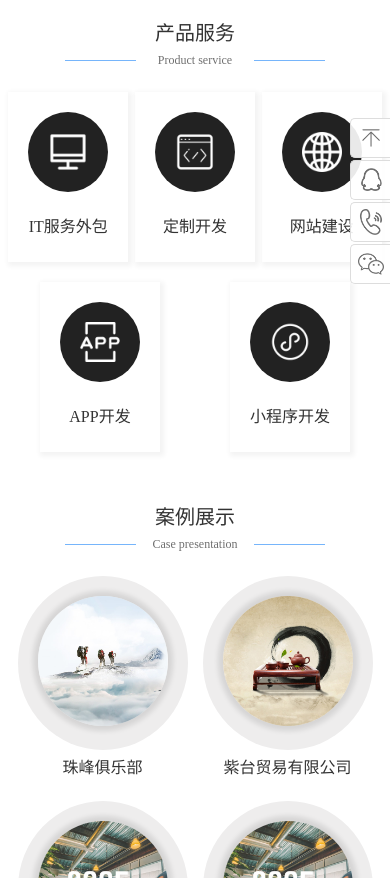
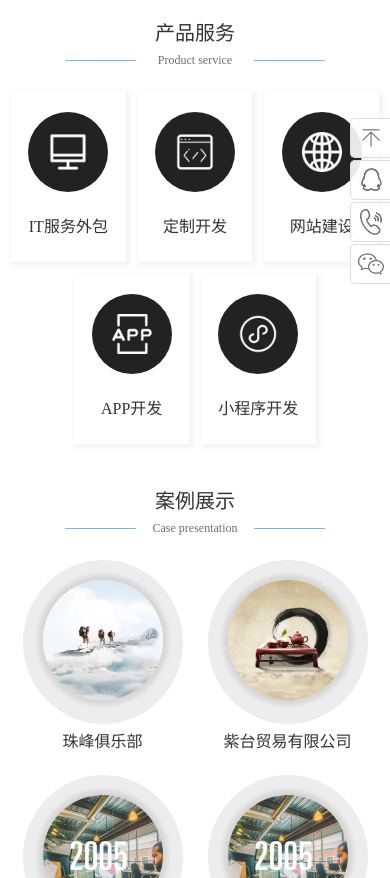
Before and after one commit to android5203/webApp, a plain HTML site: page index.html in a window 390 px wide. Shown: the part 222-1100 px from the top of the page. Drawn offline with nearby package versions, Linux system fonts and the light colour scheme.

Commit message:
样式优化

```diff
--- a/css/media1024.css
+++ b/css/media1024.css
@@ -33,13 +33,22 @@
     }
     .productList {
         flex-wrap: wrap;
-        justify-content: space-around;
+        justify-content: center;
         padding: 0 5px;
         box-sizing: border-box;
     }
     .productList .productItem {
-        width: 120px;
-        margin-bottom: 20px;
+        width: calc((100% / 3) - 12px);
+        margin-bottom: 12px;
+    }
+    .productList .productItem:nth-of-type(2),
+    .productList .productItem:nth-of-type(3) {
+        margin-left: 12px;
+    }
+    .productList .productItem:nth-of-type(4),
+    .productList .productItem:nth-of-type(5) {
+        margin-left: 6px;
+        margin-right: 6px;
     }
     .productList .productItem .productImg {
         width: 80px;
@@ -55,16 +64,16 @@
         box-sizing: border-box;
     }
     .caseList .caseItem {
-        width: 170px;
+        width: 160px;
         padding-bottom: 20px;
     }
     .caseList .caseItem .caseImg {
-        width: 170px;
+        width: 160px;
         padding: 20px;
     }
     .caseList .caseItem img {
-        width: 130px;
-        height: 130px;
+        width: 120px;
+        height: 120px;
     }
     .modelBox {
         padding-bottom: 10px;
```
